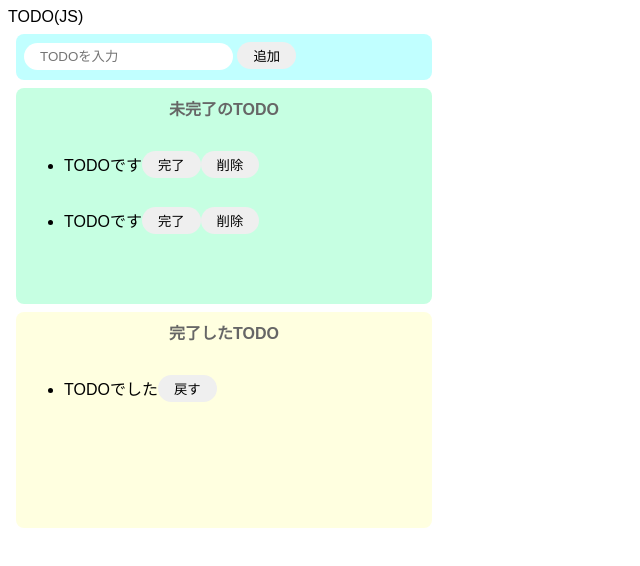
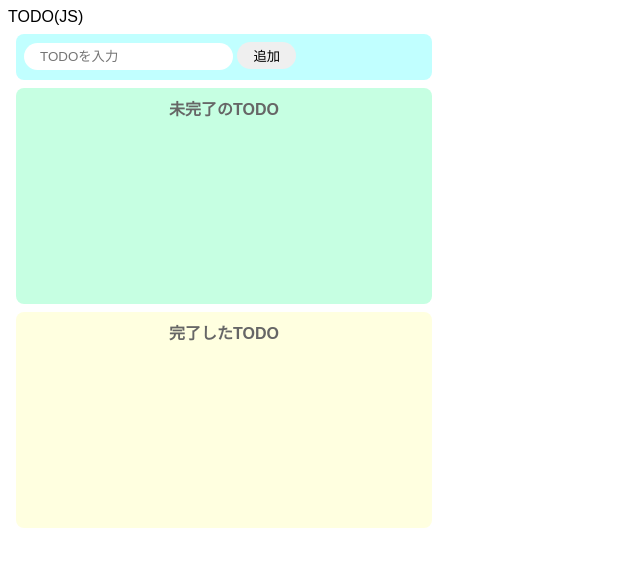
Before and after one commit to Satoshi-Tb/tod-js-app3, a website built with Parcel: page index.html in a window 1280 px wide. Shown: the whole page, without its empty margins (0-640 px from the left). Built offline with nearby package versions, Linux system fonts and the light colour scheme.

Commit message:
Remove sample data from html

```diff
--- a/index.html
+++ b/index.html
@@ -14,33 +14,11 @@
     </div>
     <div class="incomplete-area">
       <p class="title">未完了のTODO</p>
-      <ul id="incomplete-list">
-        <li>
-          <div class="list-row">
-            <p>TODOです</p>
-            <button>完了</button>
-            <button>削除</button>
-          </div>
-        </li>
-        <li>
-          <div class="list-row">
-            <p>TODOです</p>
-            <button>完了</button>
-            <button>削除</button>
-          </div>
-        </li>
-      </ul>
+      <ul id="incomplete-list"></ul>
     </div>
     <div class="complete-area">
       <p class="title">完了したTODO</p>
-      <ul id="complete-list">
-        <li>
-          <div class="list-row">
-            <p>TODOでした</p>
-            <button>戻す</button>
-          </div>
-        </li>
-      </ul>
+      <ul id="complete-list"></ul>
     </div>
     <script src="src/index.js"></script>
   </body>
```
